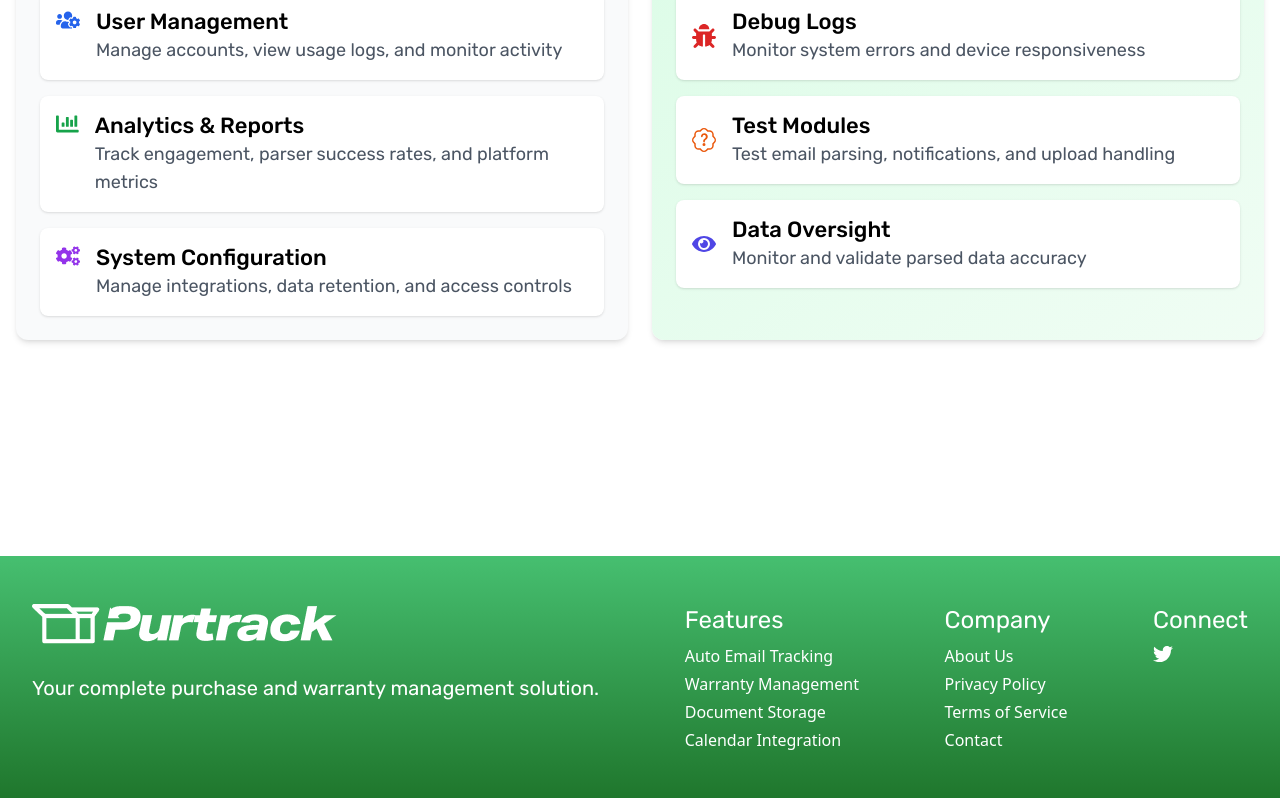
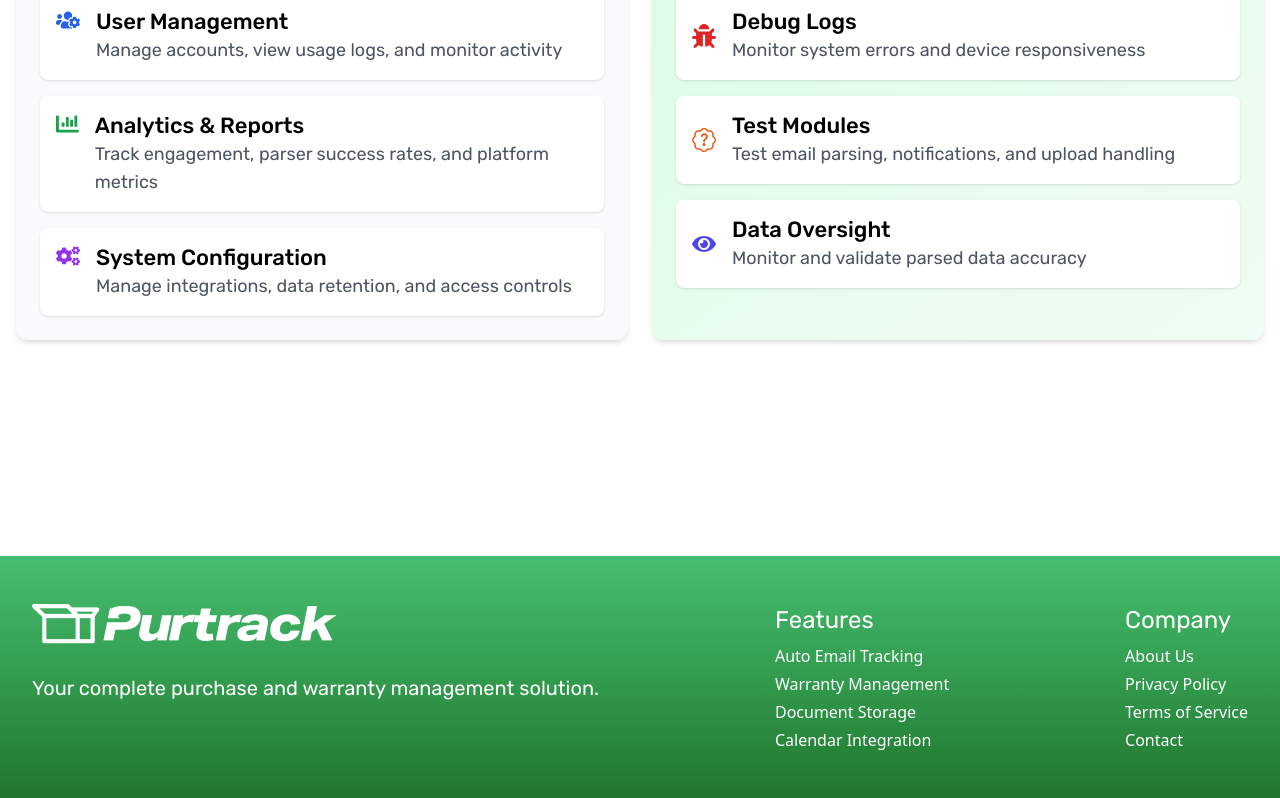
Before and after one commit to Oishee90/ketonbass-userpanel, a React (Vite) app: page / in a window 1280 px wide. Shown: the part 3321-4119 px from the top of the page. Built offline with nearby package versions, Linux system fonts and the light colour scheme.

Commit message:
update code

```diff
--- a/src/Components/Dashboard/Header.jsx
+++ b/src/Components/Dashboard/Header.jsx
@@ -19,15 +19,9 @@ const Header = () => {
             className="cursor-pointer flex items-center gap-2"
             onClick={() => setIsSchoolModalOpen(true)}
           >
-            <img
-              src={
-                "https://res.cloudinary.com/dwycwft99/image/upload/v1746606936/Profile_Image_Placeholder_2_1_znuysa.png"
-              }
-              alt="Student Profile"
-              className="w-10 h-10 rounded-full"
-            />
             <div className=" font-medium poppins flex flex-col text-base ">
-              Oishee Khan <span className="text-sm text-[#565656] font-normal">user</span>
+              Oishee Khan{" "}
+              <span className="text-sm text-[#565656] font-normal">user</span>
             </div>
           </div>
         )}
--- a/src/Components/Dashboard/UserLayout/AddPurchaseModal.jsx
+++ b/src/Components/Dashboard/UserLayout/AddPurchaseModal.jsx
@@ -77,7 +77,7 @@ const AddPurchaseModal = ({ isOpen, onClose }) => {
             value={formData.storeName}
             onChange={handleChange}
             className="w-full border border-gray-300 rounded-xl px-3 py-2"
-            placeholder="Store name*"
+            placeholder="Store name"
           />
           <input
             type="text"
@@ -93,7 +93,7 @@ const AddPurchaseModal = ({ isOpen, onClose }) => {
             value={formData.amount}
             onChange={handleChange}
             className="w-full border border-gray-300 rounded-xl px-3 py-2"
-            placeholder="Amount*"
+            placeholder="Amount"
           />
           <input
             type="text"
@@ -101,7 +101,7 @@ const AddPurchaseModal = ({ isOpen, onClose }) => {
             value={formData.warranty}
             onChange={handleChange}
             className="w-full border border-gray-300 rounded-xl px-3 py-2"
-            placeholder="Warranty*"
+            placeholder="Warranty"
           />
 
           <div>
--- a/src/Components/Home/Footer.jsx
+++ b/src/Components/Home/Footer.jsx
@@ -39,14 +39,6 @@ const Footer = () => {
         </div>
 
         {/* Connect */}
-        <div>
-          <h3 className="rubik text-2xl mb-2 ">Connect</h3>
-          <div className="flex space-x-3 space-y-1 font-normal ">
-            <a href="#" aria-label="Twitter">
-              <FaTwitter className="text-xl" />
-            </a>
-          </div>
-        </div>
       </div>
     </footer>
   );
```
